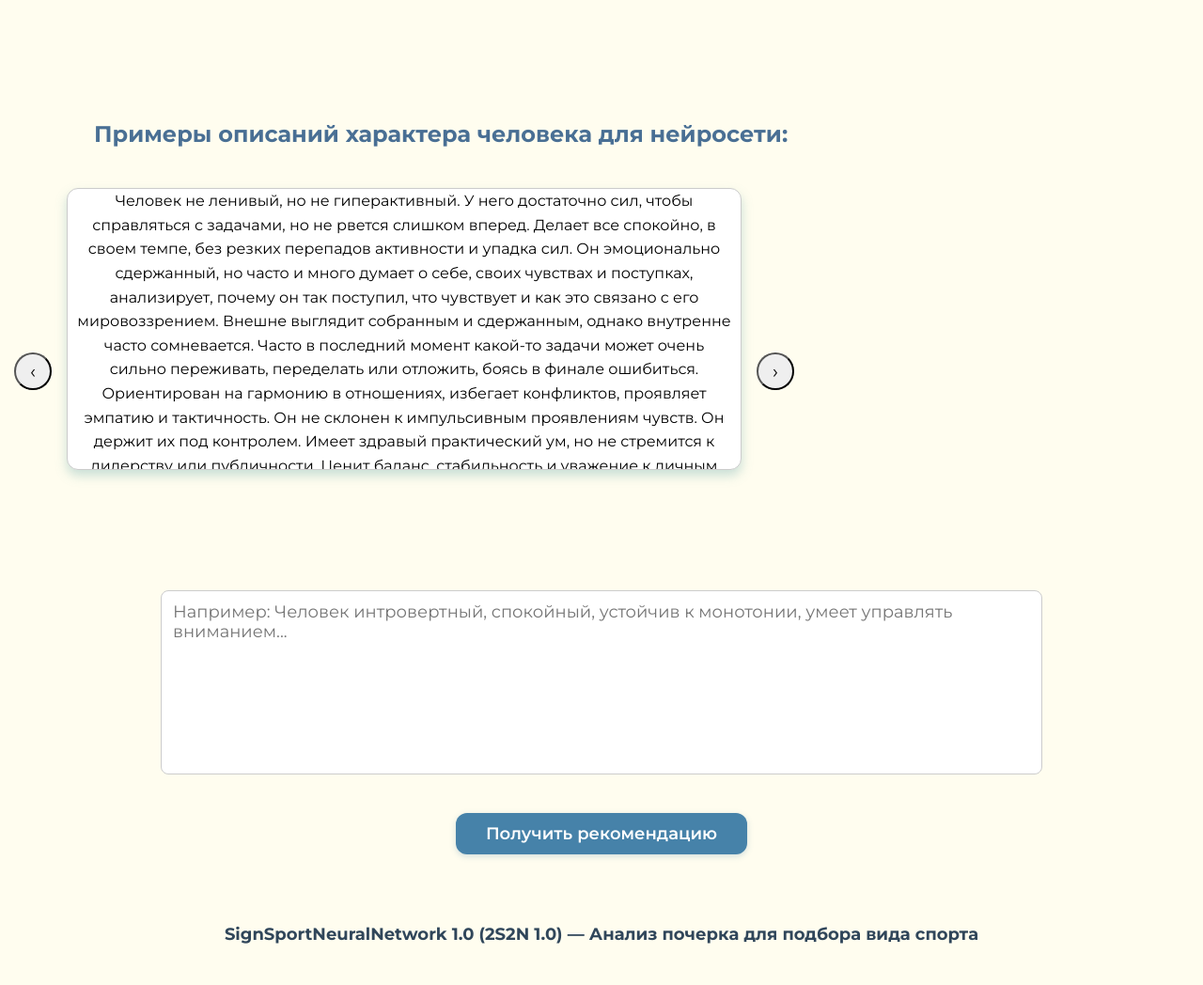
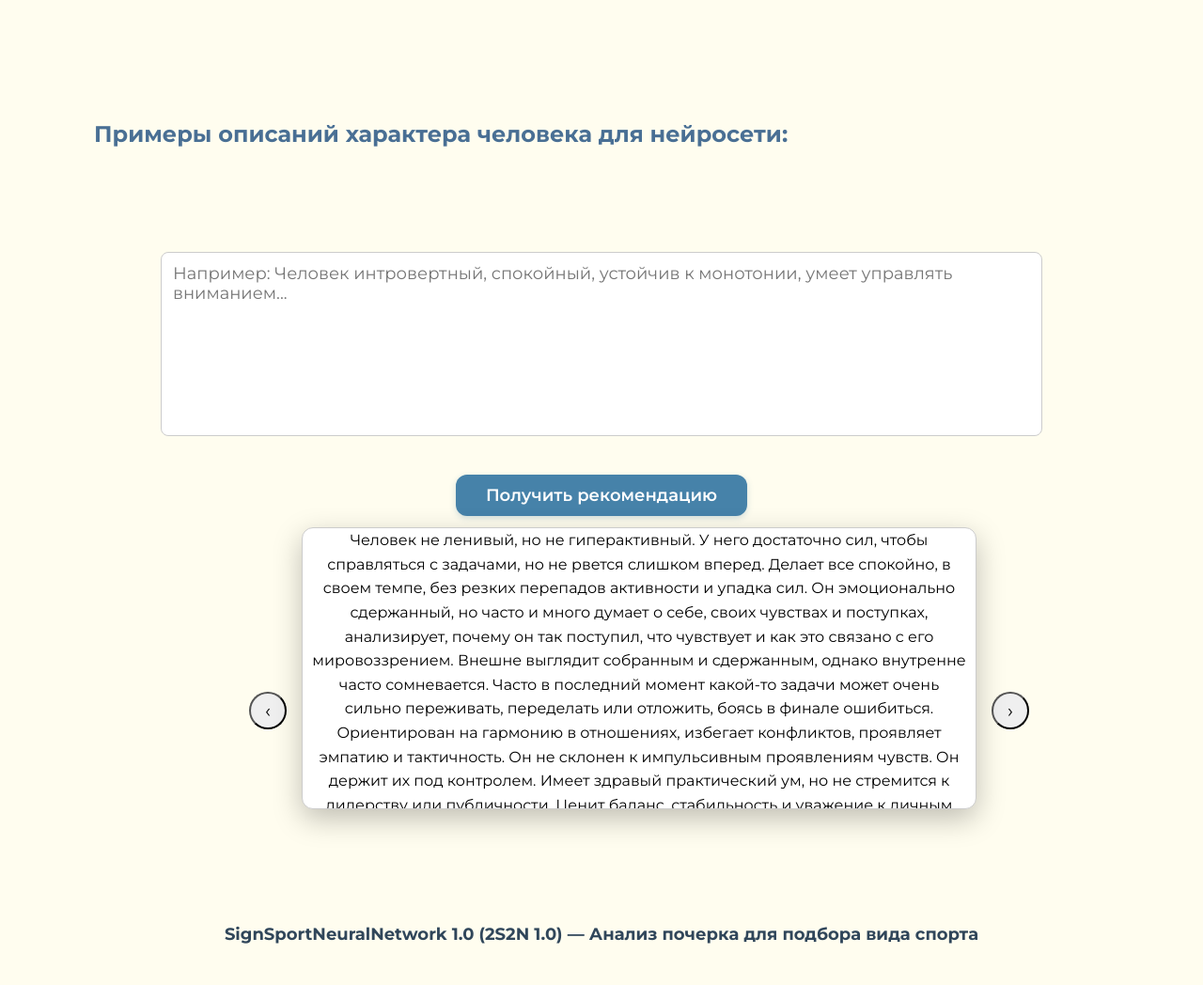
Before and after one commit to Books-Master18/SignSport-1.0, a Flask app: page /analyze in a window 1280 px wide; the page is wider, and only the part inside the window is pictured. Shown: the part 291-1339 px from the top of that part at 94% size. Run offline with Flask 3, Linux system fonts and the light colour scheme.

Commit message:
переместили характер и переместили вид на самом сайте

```diff
--- a/static/css/style.css
+++ b/static/css/style.css
@@ -100,14 +100,6 @@ body {
     text-align: center;
 }
 
-.textexample{
-    margin-top: 150px;
-    color: #496F94;
-    font-size: 24px;
-    font-weight: 700;
-    margin-left: 100px;
-    text-align: left
-}
 
 /* -------------------------------------------------- */
 
@@ -331,80 +323,6 @@ footer {
   max-width: 1000px;
 }
 
-/*.upload-box {
-  background-color: #4682A9;
-  height: 300px;
-  width: 900px;
-  position: relative;
-  padding: 20px;
-  border-radius: 50px;
-  text-align: center;
-  display: flex;
-  flex-direction: column;
-  align-items: center;
-  gap: 20px;
-  cursor: pointer;
-  transition: background-color 0.2s ease;
-}
-
-/* Внутренняя пунктирная рамка — меньше блока
-.upload-box::before {
-  content: '';
-  position: absolute;
-  top: 10px;
-  left: 10px;
-  right: 10px;
-  bottom: 10px;
-  border: 3px dashed #223f4d;
-  border-radius: 50px; /* чуть меньше, чем у блока
-  pointer-events: none; /* не мешает кликам
-  z-index: 0;
-}
-*/
-
-/* Чтобы контент не наезжал на рамку — оставить padding или использовать z-index
-.upload-box > * {
-  position: relative;
-  z-index: 1;
-}
-
-.upload-box:hover {
-  background-color: #3a6d8c; /* чуть темнее при наведении
-}
-*/
-
-/* Иконка загрузки
-.upload-icon {
-  width: 180px;
-  height: 180px;
-}
-*/
-/* Текст над кнопкой
-.upload-box p {
-  color: #fffdef;
-  font-size: 20px;
-  margin: 0;
-  line-height: 1.4;
-}
-*/
-/* Кнопка "Выбрать файл"
-.file-button {
-  background-color: #fffdef;
-  color: #305669;
-  font-weight: 700;
-  padding: 10px 20px;
-  border-radius: 8px;
-  font-size: 18px;
-  cursor: pointer;
-  transition: all 0.2s ease;
-}
-
-.file-button:hover {
-  background-color: #f0f0f0;
-  transform: translateY(-1px);
-}
-*/
-
 /* Страница анализа — блок загрузки */
 .upload-box {
     padding: 32px;
@@ -462,6 +380,17 @@ footer {
 
 /* -------------------------------------------------- */
 
+.textexample{
+    margin-top: 150px;
+    color: #496F94;
+    font-size: 24px;
+    font-weight: 700;
+    margin-left: 100px;
+    text-align: left
+}
+
+/* -------------------------------------------------- */
+
 /* ——— Контейнер всей карусели ——— */
 .carousel-container {
   display: flex;
@@ -472,6 +401,7 @@ footer {
   width: 100%;
   max-width: 1400px;
   padding: 0 15px;
+  margin-left: 250px;
 }
 
 /* ——— Сам блок карусели ——— */
@@ -485,10 +415,11 @@ footer {
   border: 1px solid #ccc;
   border-radius: 12px;
   margin-top: -100px;
+
   padding: 25px;
   box-sizing: border-box;
   background: white;
-  box-shadow: 0 6px 12px rgba(100, 170, 169, 0.35);
+  box-shadow: 0 10px 30px rgba(0, 0, 0, 0.25);
 }
 
 /* ——— Каждый текст ——— */
--- a/templates/neural_network.html
+++ b/templates/neural_network.html
@@ -41,18 +41,6 @@
         <p class = "textexample">Примеры описаний характера человека для нейросети: </p>
     </div>
 
-    <div class="carousel-container">
-  <button class="arrow left-arrow" id="prevBtn">‹</button>
-
-  <div class="carousel">
-    <div class="review active">Человек не ленивый, но не гиперактивный. У него достаточно сил, чтобы справляться с задачами, но не рвется слишком вперед. Делает все спокойно, в своем темпе, без резких перепадов активности и упадка сил. Он эмоционально сдержанный, но часто и много думает о себе, своих чувствах и поступках, анализирует, почему он так поступил, что чувствует и как это связано с его мировоззрением. Внешне выглядит собранным и сдержанным, однако внутренне часто сомневается. Часто в последний момент какой-то задачи может очень сильно переживать, переделать или отложить, боясь в финале ошибиться. Ориентирован на гармонию в отношениях, избегает конфликтов, проявляет эмпатию и тактичность. Он не склонен к импульсивным проявлениям чувств. Он держит их под контролем. Имеет здравый практический ум, но не стремится к лидерству или публичности. Ценит баланс, стабильность и уважение к личным границам: как своим, так и чужим.</div>
-    <div class="review">Человек с достаточно высокой внутренней энергией и творческим мышлением, но слабым внутренним самоконтролем. В начале задачи или какого-то либо дела он уверен, инициативен, полон идей, но по мере продвижения теряет концентрацию, истощается. Внешне выглядит, что все в порядке, человек начинает дело аккуратно, соблюдает правила. Но внутри он уже на пределе: нервничает, спешит, путается. Склонен к импульсивным действиям, очень часто не выходит у него доводить дело до конца. На данный момент можно обратить внимание, что человек эмоционально истощен, устал. Творческая натура с хаосом в голове. Склонен к эмоциональному истощению. Высокая самокритика.</div>
-    <div class="review">Человек с большим количеством жизненных сил, мотивации и потенциала для действий, но обладает глубоким перфекционизмом и тревожностью.  Он старается соответствовать ожиданиям, контролирует каждое действие. Он стремится произвести хорошее впечатление, что указывает на высокую зависимость от одобрения окружающих и стремление соответствовать социальным ожиданиям. Старается смягчить свой образ, подавлять себя, что тем самым его истощает. Очень зажатый, что тем самым истощает его. Это напряжённый человек, который делает всё как надо, но редко получает удовольствие от процесса.</div>
-    <div class="review">Человек интеллектуально развитый, является эмоционально устойчивой личностью с высоким уровнем самодисциплины и аналитического мышления. Его подход к жизни — рациональный, структурированный, ориентированный на суть. Он сразу переходит к сути дела, задачи или работы. Не действет на опрежение и импульсивно. Не стремится к похвалам и замечаниям. Внешне сдержанный, не проявляет эмоции напоказ. Он не лидер по амбициям, но лидер по качеству. На такого человека можно положиться в любой ситуации. Такой человек ценит порядок и не терпит ложь. Мыслит четко.</div>
-  </div>
-
-  <button class="arrow right-arrow" id="nextBtn">›</button>
-</div>
 
     <div class="upload-box">
         <textarea id="reportInput" placeholder="Например: Человек интровертный, спокойный, устойчив к монотонии, умеет управлять вниманием..."></textarea>
@@ -73,6 +61,19 @@
         <p id="reasonText"></p>
     </div>
 
+        <div class="carousel-container">
+  <button class="arrow left-arrow" id="prevBtn">‹</button>
+
+  <div class="carousel">
+    <div class="review active">Человек не ленивый, но не гиперактивный. У него достаточно сил, чтобы справляться с задачами, но не рвется слишком вперед. Делает все спокойно, в своем темпе, без резких перепадов активности и упадка сил. Он эмоционально сдержанный, но часто и много думает о себе, своих чувствах и поступках, анализирует, почему он так поступил, что чувствует и как это связано с его мировоззрением. Внешне выглядит собранным и сдержанным, однако внутренне часто сомневается. Часто в последний момент какой-то задачи может очень сильно переживать, переделать или отложить, боясь в финале ошибиться. Ориентирован на гармонию в отношениях, избегает конфликтов, проявляет эмпатию и тактичность. Он не склонен к импульсивным проявлениям чувств. Он держит их под контролем. Имеет здравый практический ум, но не стремится к лидерству или публичности. Ценит баланс, стабильность и уважение к личным границам: как своим, так и чужим.</div>
+    <div class="review">Человек с достаточно высокой внутренней энергией и творческим мышлением, но слабым внутренним самоконтролем. В начале задачи или какого-то либо дела он уверен, инициативен, полон идей, но по мере продвижения теряет концентрацию, истощается. Внешне выглядит, что все в порядке, человек начинает дело аккуратно, соблюдает правила. Но внутри он уже на пределе: нервничает, спешит, путается. Склонен к импульсивным действиям, очень часто не выходит у него доводить дело до конца. На данный момент можно обратить внимание, что человек эмоционально истощен, устал. Творческая натура с хаосом в голове. Склонен к эмоциональному истощению. Высокая самокритика.</div>
+    <div class="review">Человек с большим количеством жизненных сил, мотивации и потенциала для действий, но обладает глубоким перфекционизмом и тревожностью.  Он старается соответствовать ожиданиям, контролирует каждое действие. Он стремится произвести хорошее впечатление, что указывает на высокую зависимость от одобрения окружающих и стремление соответствовать социальным ожиданиям. Старается смягчить свой образ, подавлять себя, что тем самым его истощает. Очень зажатый, что тем самым истощает его. Это напряжённый человек, который делает всё как надо, но редко получает удовольствие от процесса.</div>
+    <div class="review">Человек интеллектуально развитый, является эмоционально устойчивой личностью с высоким уровнем самодисциплины и аналитического мышления. Его подход к жизни — рациональный, структурированный, ориентированный на суть. Он сразу переходит к сути дела, задачи или работы. Не действет на опрежение и импульсивно. Не стремится к похвалам и замечаниям. Внешне сдержанный, не проявляет эмоции напоказ. Он не лидер по амбициям, но лидер по качеству. На такого человека можно положиться в любой ситуации. Такой человек ценит порядок и не терпит ложь. Мыслит четко.</div>
+  </div>
+
+  <button class="arrow right-arrow" id="nextBtn">›</button>
+</div>
+
     <footer>
         <div>
             <p><b>SignSportNeuralNetwork 1.0 (2S2N 1.0) — Анализ почерка для подбора вида спорта</b></p>
```
